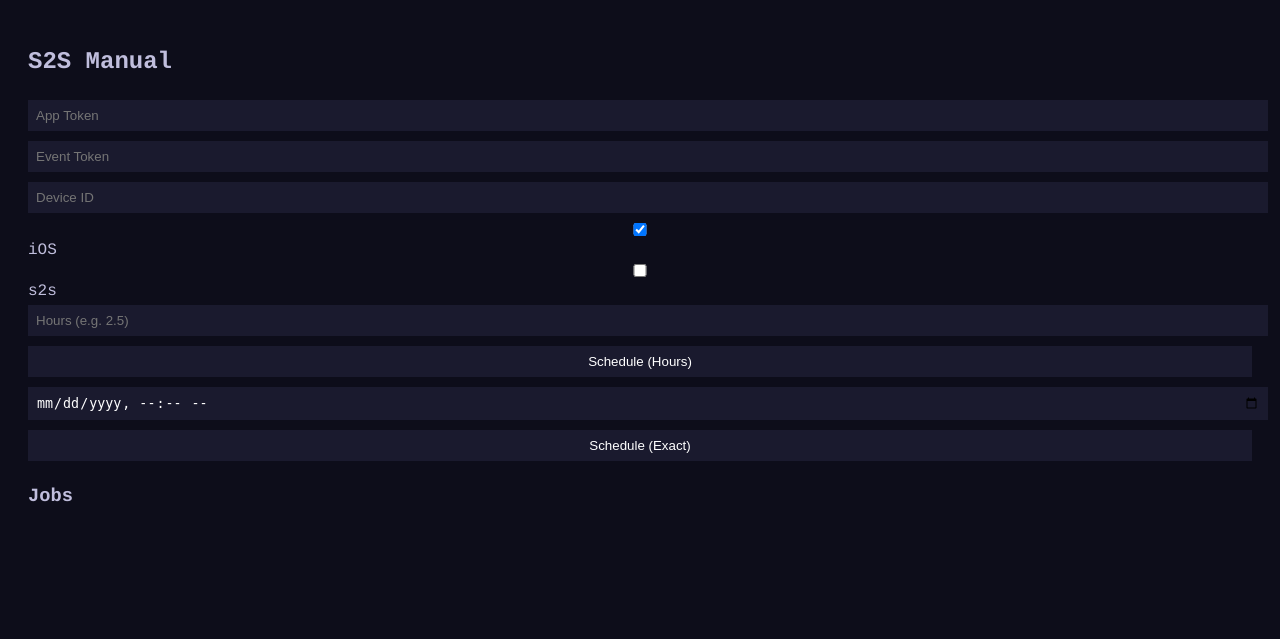
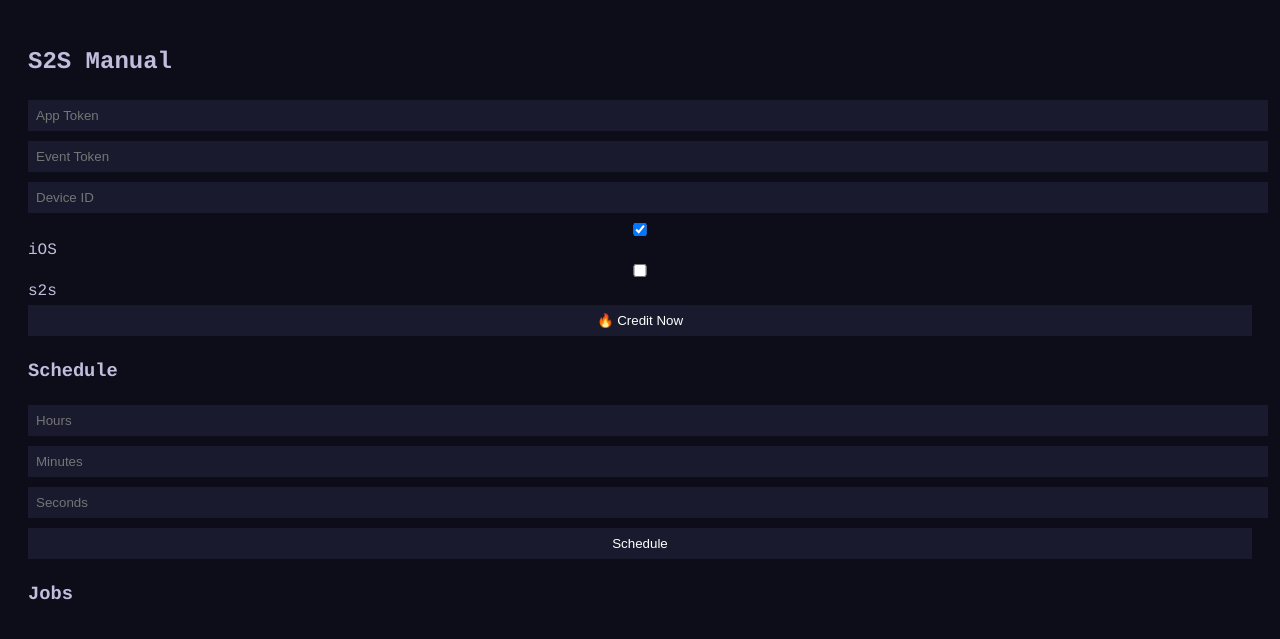
Before and after one commit to Versey42/test9, a Flask app: page / in a window 1280 px wide. Shown: the top 639 px of the page. Run offline with Flask 3, Linux system fonts and the light colour scheme; data that the repository does not hold is empty.

Commit message:
Update index.html

```diff
--- a/templates/index.html
+++ b/templates/index.html
@@ -20,11 +20,15 @@ button { cursor:pointer; }
 <label><input type="checkbox" id="ios" checked> iOS</label>
 <label><input type="checkbox" id="s2s"> s2s</label>
 
-<input id="hours" placeholder="Hours (e.g. 2.5)">
-<button onclick="scheduleHours()">Schedule (Hours)</button>
+<button onclick="creditNow()">🔥 Credit Now</button>
 
-<input id="datetime" type="datetime-local">
-<button onclick="scheduleExact()">Schedule (Exact)</button>
+<h3>Schedule</h3>
+
+<input id="hours" placeholder="Hours">
+<input id="minutes" placeholder="Minutes">
+<input id="seconds" placeholder="Seconds">
+
+<button onclick="schedule()">Schedule</button>
 
 <h3>Jobs</h3>
 <div id="jobs"></div>
@@ -40,31 +44,31 @@ function getData() {
     }
 }
 
-async function scheduleHours() {
+async function creditNow() {
+    const res = await fetch("/credit-now", {
+        method:"POST",
+        headers:{ "Content-Type":"application/json" },
+        body: JSON.stringify(getData())
+    });
+
+    const data = await res.json();
+    alert("Result: " + data.result);
+}
+
+async function schedule() {
     await fetch("/schedule", {
         method:"POST",
         headers:{ "Content-Type":"application/json" },
         body: JSON.stringify({
             ...getData(),
-            mode:"hours",
-            hours: hours.value
+            hours: hours.value || 0,
+            minutes: minutes.value || 0,
+            seconds: seconds.value || 0
         })
     });
 }
 
-async function scheduleExact() {
-    await fetch("/schedule", {
-        method:"POST",
-        headers:{ "Content-Type":"application/json" },
-        body: JSON.stringify({
-            ...getData(),
-            mode:"exact",
-            datetime: datetime.value
-        })
-    });
-}
-
-async function cancel(id) {
+async function cancelJob(id) {
     await fetch("/cancel/" + id, { method:"POST" });
 }
 
@@ -86,7 +90,7 @@ async function loadJobs() {
         container.innerHTML += `
             <div class="job">
                 Job #${j.id} - ${j.done ? j.result : format(j.remaining)}
-                ${!j.done ? `<button onclick="cancel(${j.id})">Cancel</button>` : ""}
+                ${!j.done ? `<button onclick="cancelJob(${j.id})">Cancel</button>` : ""}
             </div>
         `;
     });
```
